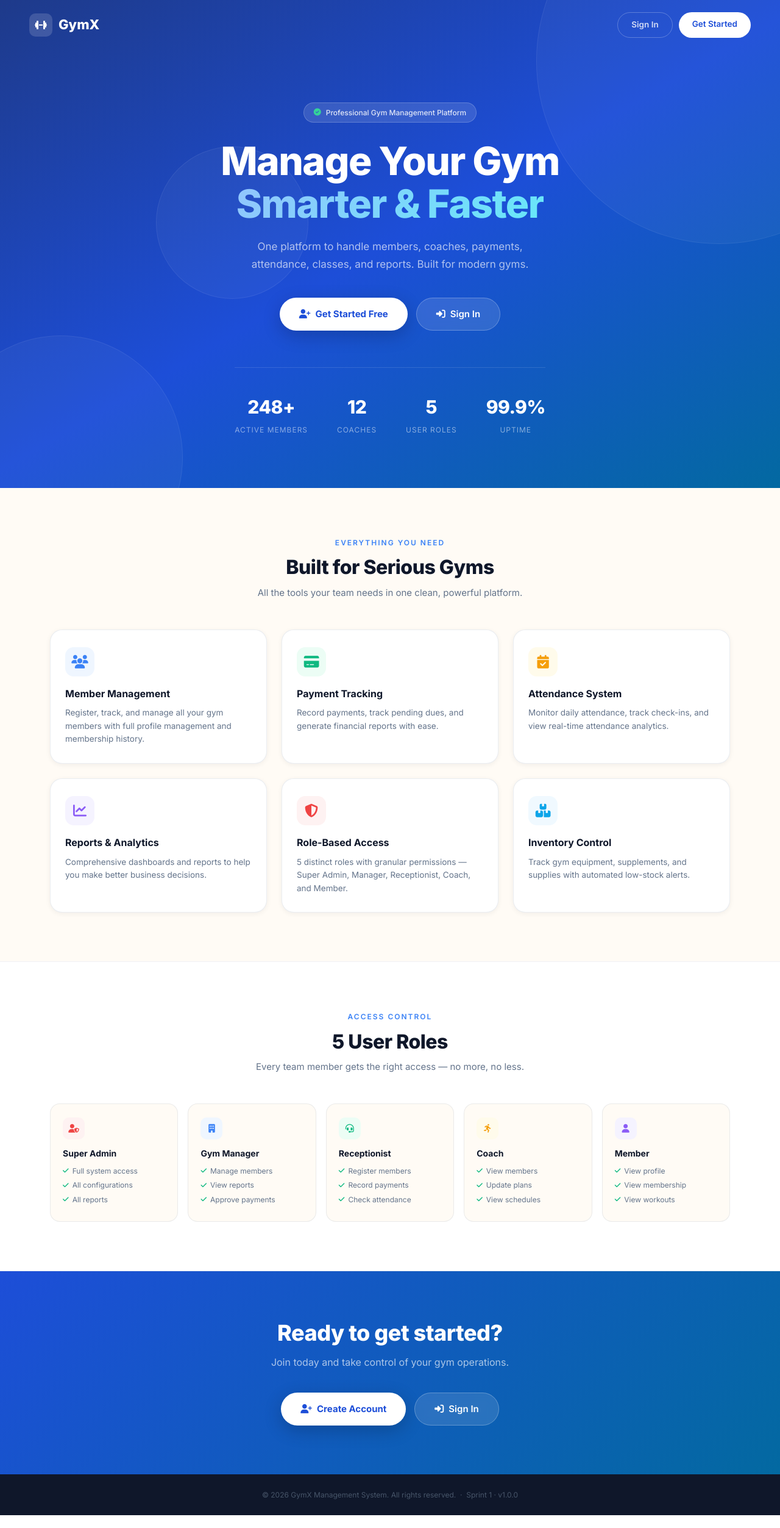
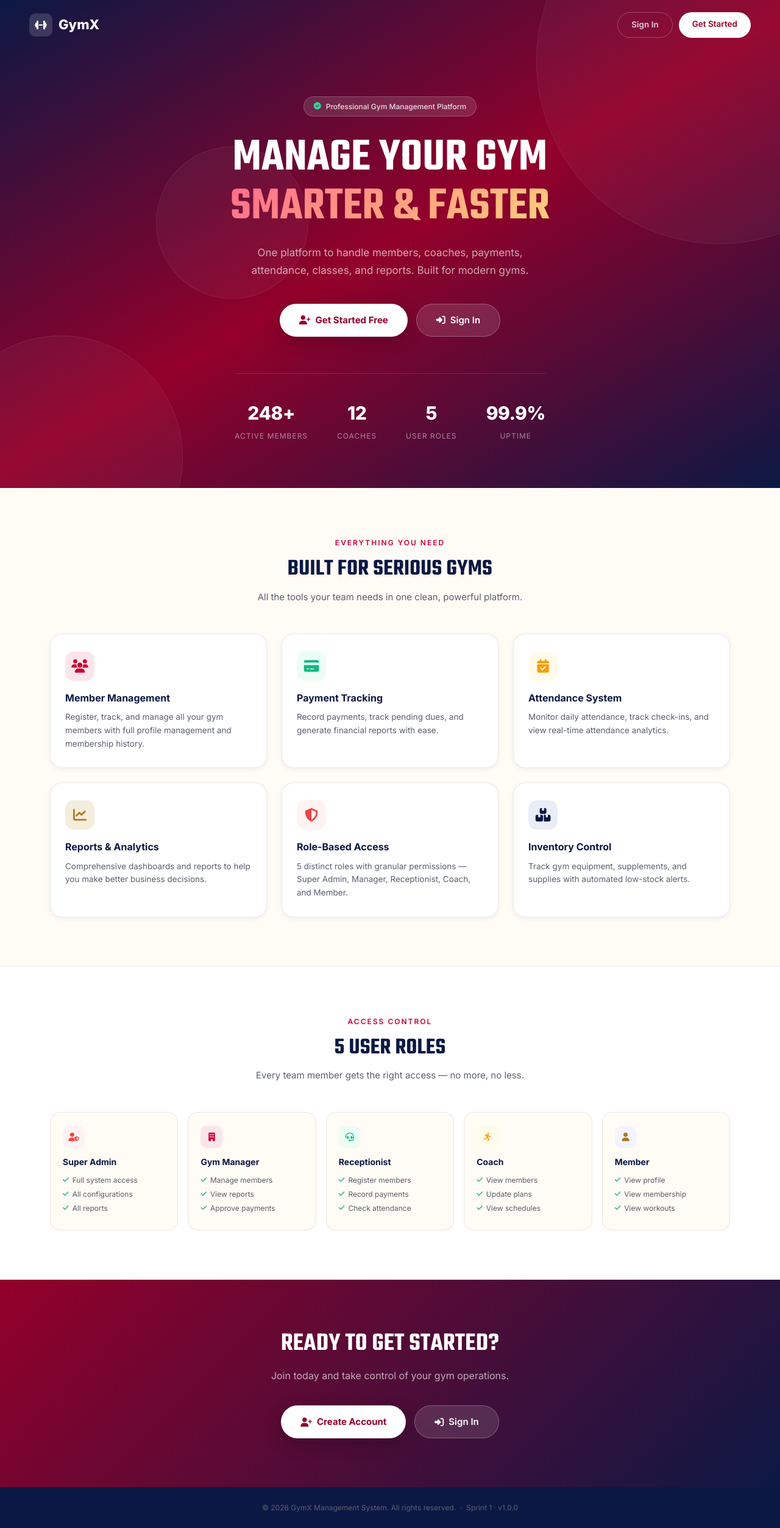
Before and after one commit to mostafamohamed521/GYMX, a Django app: page /auth/welcome/ in a window 1280 px wide. Shown: the whole page at 61% size. Before the commit the page ends 2484 px from the top, so only its background shows below. Run offline with Django 5.2, Linux system fonts and the light colour scheme; data comes from the database, SQL or seed files in the repository.

Commit message:
Update public templates

```diff
--- a/templates/public/welcome.html
+++ b/templates/public/welcome.html
@@ -5,7 +5,7 @@
   <meta charset="UTF-8" />
   <meta name="viewport" content="width=device-width, initial-scale=1.0" />
   <title>Welcome — GymX</title>
-  <link href="https://fonts.googleapis.com/css2?family=Inter:wght@300;400;500;600;700;800&display=swap" rel="stylesheet" />
+  <link href="https://fonts.googleapis.com/css2?family=Inter:wght@300;400;500;600;700;800&family=Teko:wght@500;600;700&display=swap" rel="stylesheet" />
   <link rel="stylesheet" href="https://cdnjs.cloudflare.com/ajax/libs/font-awesome/6.5.0/css/all.min.css" />
   <link href="https://cdn.jsdelivr.net/npm/bootstrap@5.3.3/dist/css/bootstrap.min.css" rel="stylesheet" />
   <link rel="stylesheet" href="{% static 'css/style.css' %}" />
@@ -14,7 +14,7 @@
 
     /* Hero */
     .welcome-hero {
-      background: linear-gradient(150deg, #1E3A8A 0%, #1D4ED8 50%, #0369A1 100%);
+      background: linear-gradient(150deg, #0C1844 0%, #93002A 50%, #0C1844 100%);
       min-height: 100vh;
       position: relative;
       overflow: hidden;
@@ -65,9 +65,9 @@
     }
     .btn-ghost:hover { background: rgba(255,255,255,0.1); color: white; }
     .btn-white {
-      background: white; color: #1D4ED8;
+      background: white; color: #93002A;
     }
-    .btn-white:hover { background: #F1F5F9; color: #1E3A8A; }
+    .btn-white:hover { background: #FBEFDD; color: #0C1844; }
 
     /* Hero content */
     .hero-content {
@@ -94,16 +94,18 @@
     .hero-badge i { color: #34D399; }
 
     .hero-h1 {
-      font-size: clamp(38px, 5vw, 64px);
-      font-weight: 800;
+      font-family: 'Teko', sans-serif;
+      font-size: clamp(46px, 6vw, 78px);
+      font-weight: 600;
+      text-transform: uppercase;
       color: white;
-      line-height: 1.1;
-      letter-spacing: -1.5px;
+      line-height: 1.05;
+      letter-spacing: 0.2px;
       max-width: 800px;
       margin-bottom: 20px;
     }
     .hero-h1 span {
-      background: linear-gradient(135deg, #93C5FD, #67E8F9);
+      background: linear-gradient(135deg, #FF6B8A, #FFD37A);
       -webkit-background-clip: text;
       -webkit-text-fill-color: transparent;
       background-clip: text;
@@ -123,7 +125,7 @@
     .cta-primary {
       padding: 14px 32px;
       background: white;
-      color: #1D4ED8;
+      color: #93002A;
       border-radius: 999px;
       font-size: 15px; font-weight: 700;
       text-decoration: none;
@@ -131,7 +133,7 @@
       display: flex; align-items: center; gap: 8px;
       box-shadow: 0 8px 30px rgba(0,0,0,0.2);
     }
-    .cta-primary:hover { background: #F1F5F9; transform: translateY(-2px); box-shadow: 0 12px 40px rgba(0,0,0,0.25); color: #1E3A8A; }
+    .cta-primary:hover { background: #FBEFDD; transform: translateY(-2px); box-shadow: 0 12px 40px rgba(0,0,0,0.25); color: #0C1844; }
     .cta-secondary {
       padding: 14px 32px;
       background: rgba(255,255,255,0.12);
@@ -172,17 +174,17 @@
 
     .feature-card {
       background: white;
-      border: 1px solid rgba(148,163,184,0.2);
+      border: 1px solid rgba(154,160,172,0.2);
       border-radius: 20px;
       padding: 28px 24px;
       height: 100%;
       transition: all 0.2s;
-      box-shadow: 0 2px 8px rgba(15,23,42,0.06);
+      box-shadow: 0 2px 8px rgba(12,24,68,0.06);
     }
     .feature-card:hover {
       transform: translateY(-4px);
-      box-shadow: 0 12px 40px rgba(15,23,42,0.12);
-      border-color: rgba(59,130,246,0.3);
+      box-shadow: 0 12px 40px rgba(12,24,68,0.12);
+      border-color: rgba(200,0,54,0.3);
     }
     .feature-icon {
       width: 48px; height: 48px;
@@ -191,57 +193,57 @@
       font-size: 22px;
       margin-bottom: 16px;
     }
-    .fi-blue   { background: #EFF6FF; color: #3B82F6; }
+    .fi-blue   { background: #FBE5EA; color: #C80036; }
     .fi-green  { background: #ECFDF5; color: #10B981; }
     .fi-orange { background: #FFFBEB; color: #F59E0B; }
-    .fi-purple { background: #F5F3FF; color: #8B5CF6; }
+    .fi-purple { background: #F5EEDD; color: #A9791F; }
     .fi-red    { background: #FEF2F2; color: #EF4444; }
-    .fi-cyan   { background: #F0F9FF; color: #0EA5E9; }
+    .fi-cyan   { background: #EAEDF6; color: #0C1844; }
 
     .feature-title {
       font-size: 16px; font-weight: 700;
-      color: #0F172A; margin-bottom: 8px;
+      color: #0C1844; margin-bottom: 8px;
     }
     .feature-desc {
-      font-size: 13.5px; color: #64748B; line-height: 1.6;
+      font-size: 13.5px; color: #5B5F6E; line-height: 1.6;
     }
 
     /* Roles section */
     .roles-section {
       background: white;
       padding: 80px 0;
-      border-top: 1px solid rgba(148,163,184,0.15);
-      border-bottom: 1px solid rgba(148,163,184,0.15);
+      border-top: 1px solid rgba(154,160,172,0.15);
+      border-bottom: 1px solid rgba(154,160,172,0.15);
     }
     .role-card {
       background: var(--bg-base);
-      border: 1px solid rgba(148,163,184,0.2);
+      border: 1px solid rgba(154,160,172,0.2);
       border-radius: 16px;
       padding: 22px 20px;
       transition: all 0.2s;
     }
     .role-card:hover {
-      border-color: #3B82F6;
-      background: #EFF6FF;
+      border-color: #C80036;
+      background: #FBE5EA;
     }
-    .role-name { font-size: 14px; font-weight: 700; color: #0F172A; margin-bottom: 8px; }
-    .role-perm { font-size: 12px; color: #64748B; display: flex; align-items: center; gap: 6px; margin-bottom: 4px; }
+    .role-name { font-size: 14px; font-weight: 700; color: #0C1844; margin-bottom: 8px; }
+    .role-perm { font-size: 12px; color: #5B5F6E; display: flex; align-items: center; gap: 6px; margin-bottom: 4px; }
     .role-perm i { color: #10B981; font-size: 11px; }
 
     /* Bottom CTA */
     .bottom-cta {
-      background: linear-gradient(135deg, #1D4ED8, #0369A1);
+      background: linear-gradient(135deg, #93002A, #0C1844);
       padding: 80px 0;
       text-align: center;
     }
 
     /* Footer */
     .welcome-footer {
-      background: #0F172A;
+      background: #0C1844;
       padding: 24px 0;
       text-align: center;
       font-size: 12px;
-      color: #475569;
+      color: #5B5F6E;
     }
   </style>
 </head>
@@ -314,9 +316,9 @@
 <section class="features-section">
   <div class="container">
     <div class="text-center mb-5">
-      <div style="font-size:12px;font-weight:600;color:#3B82F6;text-transform:uppercase;letter-spacing:2px;margin-bottom:12px;">Everything You Need</div>
-      <h2 style="font-size:32px;font-weight:800;color:#0F172A;letter-spacing:-0.5px;">Built for Serious Gyms</h2>
-      <p style="color:#64748B;font-size:15px;margin-top:10px;">All the tools your team needs in one clean, powerful platform.</p>
+      <div style="font-size:12px;font-weight:600;color:#C80036;text-transform:uppercase;letter-spacing:2px;margin-bottom:12px;">Everything You Need</div>
+      <h2 style="font-family:'Teko',sans-serif;font-size:38px;font-weight:600;text-transform:uppercase;color:#0C1844;letter-spacing:.2px;">Built for Serious Gyms</h2>
+      <p style="color:#5B5F6E;font-size:15px;margin-top:10px;">All the tools your team needs in one clean, powerful platform.</p>
     </div>
     <div class="row g-4">
       <div class="col-md-4">
@@ -369,9 +371,9 @@
 <section class="roles-section">
   <div class="container">
     <div class="text-center mb-5">
-      <div style="font-size:12px;font-weight:600;color:#3B82F6;text-transform:uppercase;letter-spacing:2px;margin-bottom:12px;">Access Control</div>
-      <h2 style="font-size:32px;font-weight:800;color:#0F172A;letter-spacing:-0.5px;">5 User Roles</h2>
-      <p style="color:#64748B;font-size:15px;margin-top:10px;">Every team member gets the right access — no more, no less.</p>
+      <div style="font-size:12px;font-weight:600;color:#C80036;text-transform:uppercase;letter-spacing:2px;margin-bottom:12px;">Access Control</div>
+      <h2 style="font-family:'Teko',sans-serif;font-size:38px;font-weight:600;text-transform:uppercase;color:#0C1844;letter-spacing:.2px;">5 User Roles</h2>
+      <p style="color:#5B5F6E;font-size:15px;margin-top:10px;">Every team member gets the right access — no more, no less.</p>
     </div>
     <div class="row g-3">
       <div class="col-md col-6">
@@ -387,8 +389,8 @@
       </div>
       <div class="col-md col-6">
         <div class="role-card">
-          <div style="width:36px;height:36px;background:#EFF6FF;border-radius:10px;display:flex;align-items:center;justify-content:center;margin-bottom:12px;">
-            <i class="fa-solid fa-building" style="color:#3B82F6;font-size:14px;"></i>
+          <div style="width:36px;height:36px;background:#FBE5EA;border-radius:10px;display:flex;align-items:center;justify-content:center;margin-bottom:12px;">
+            <i class="fa-solid fa-building" style="color:#C80036;font-size:14px;"></i>
           </div>
           <div class="role-name">Gym Manager</div>
           <div class="role-perm"><i class="fa-solid fa-check"></i> Manage members</div>
@@ -421,7 +423,7 @@
       <div class="col-md col-6">
         <div class="role-card">
           <div style="width:36px;height:36px;background:#F5F3FF;border-radius:10px;display:flex;align-items:center;justify-content:center;margin-bottom:12px;">
-            <i class="fa-solid fa-user" style="color:#8B5CF6;font-size:14px;"></i>
+            <i class="fa-solid fa-user" style="color:#A9791F;font-size:14px;"></i>
           </div>
           <div class="role-name">Member</div>
           <div class="role-perm"><i class="fa-solid fa-check"></i> View profile</div>
@@ -436,7 +438,7 @@
 <!-- ═══ BOTTOM CTA ═════════════════════════════════════════ -->
 <section class="bottom-cta">
   <div class="container">
-    <h2 style="font-size:36px;font-weight:800;color:white;letter-spacing:-0.5px;margin-bottom:14px;">Ready to get started?</h2>
+    <h2 style="font-family:'Teko',sans-serif;font-size:42px;font-weight:600;text-transform:uppercase;color:white;letter-spacing:.2px;margin-bottom:14px;">Ready to get started?</h2>
     <p style="color:rgba(255,255,255,0.65);font-size:16px;margin-bottom:36px;">Join today and take control of your gym operations.</p>
     <div style="display:flex;gap:14px;justify-content:center;flex-wrap:wrap;">
       <a href="{% url 'accounts:register_member' %}" class="cta-primary">
```
Also changed, not shown: templates/public/splash.html (+9 -7 lines).
